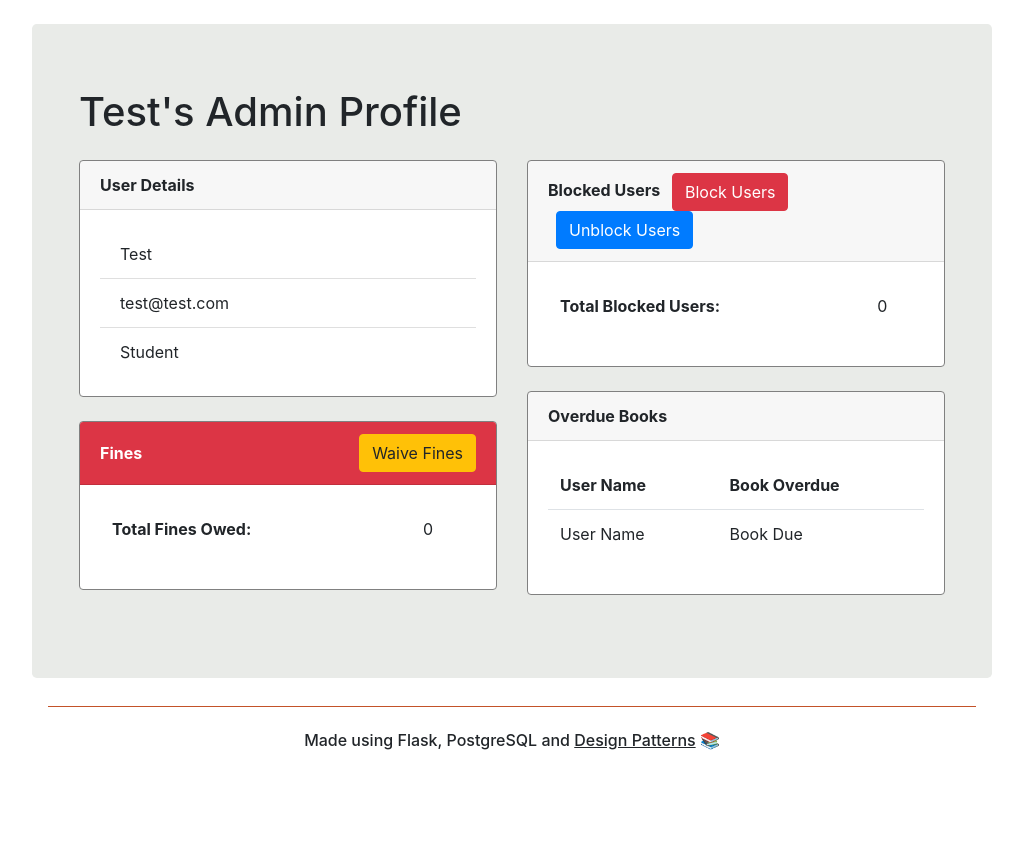
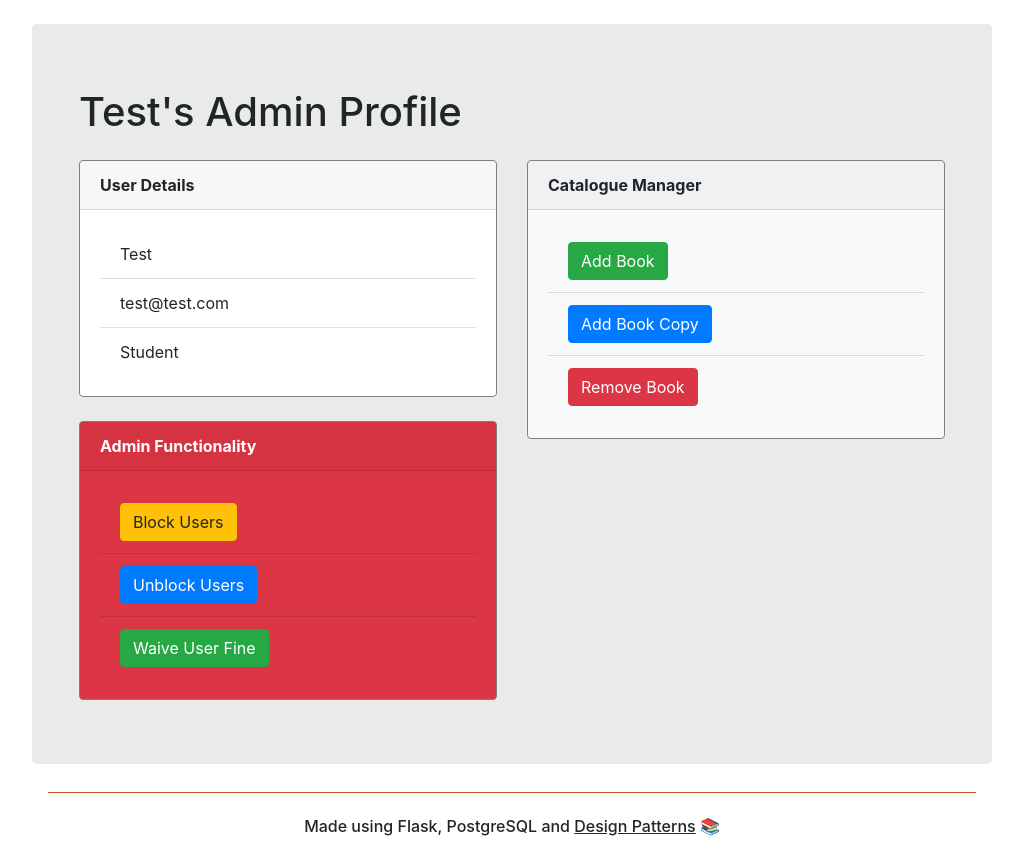
Before and after one commit to Dawid33/CS4125, a Flask app: template templates/user_profile/admin_profile.html in a window 1280 px wide. Shown: the part 64-924 px from the top of the page, without its empty margins (128-1151 px from the left). Before the commit the page ends 814 px from the top, so only its background shows below. Run offline with Flask 3, Linux system fonts and the light colour scheme; the template is opened without the code that fills it: values that come from a table or form of the project are taken from there, others are empty.

Commit message:
Updated Admin Profile

```diff
--- a/models/database_manager/db_manager.py
+++ b/models/database_manager/db_manager.py
@@ -80,8 +80,3 @@ class DBManager:
 
         # Execute the query and return the results
         return query.all()
-
-    # Query the database to get a users admin id
-    def get_admin_id(self, is_admin):
-        user = User.query.filter_by(is_admin=is_admin).first()
-        return user
--- a/templates/user_profile/admin_profile.html
+++ b/templates/user_profile/admin_profile.html
@@ -30,60 +30,42 @@
                     </div>
                 </div>
 
-                <div class="card mb-4">
-                    <div class="d-flex justify-content-between align-items-center card-header bg-danger text-white font-weight-bold">
-                        <span>Fines</span>
-                        <button class="btn btn-warning ml-2" onclick="waive_fine()">Waive Fines</button>
+                <div class="card bg-danger text-white">
+                    <div class="card-header font-weight-bold">
+                        Admin Functionality
                     </div>
                     <div class="card-body">
-                        <table class="table table-no-border">
-                            <thead>
-                                <tr>
-                                    <th>Total Fines Owed:</th>
-                                    <th class="font-weight-normal">0</th>
-                                </tr>
-                            </thead>
-                        </table>
+                        <ul class="list-group list-group-flush">
+                            <li class="list-group-item bg-danger">
+                                <button class="btn btn-warning" onclick="block_user()">Block Users</button>
+                            </li>
+                            <li class="list-group-item bg-danger">
+                                <button class="btn btn-primary" onclick="unblock_user()">Unblock Users</button>
+                            </li>
+                            <li class="list-group-item bg-danger">
+                                <button class="btn btn-success" onclick="waive_user_fine()">Waive User Fine</button>
+                            </li>
+                        </ul>
                     </div>
                 </div>
             </div>
             <div class="col-md-6">
-                <div class="card">
+                <div class="card mb-4 bg-light">
                     <div class="card-header font-weight-bold">
-                        Blocked Users
-                        <button class="btn btn-danger ml-2" onclick="block_library_member()">Block Users</button>
-                        <button class="btn btn-primary ml-2" onclick="unblock_library_member()">Unblock Users</button>
+                        <span>Catalogue Manager</span>
                     </div>
                     <div class="card-body">
-                        <table class="table table-no-border">
-                            <thead>
-                                <tr>
-                                    <th>Total Blocked Users:</th>
-                                    <th class="font-weight-normal">0</th>
-                                </tr>
-                            </thead>
-                        </table>
-                    </div>
-                </div>
-                <div class="card mt-4">
-                    <div class="d-flex justify-content-between align-items-center card-header font-weight-bold">
-                        <span>Overdue Books</span>
-                    </div>
-                    <div class="card-body">
-                        <table class="table table-no-border">
-                            <thead>
-                                <tr>
-                                    <th>User Name</th>
-                                    <th>Book Overdue</th>
-                                </tr>
-                            </thead>
-                            <tbody>
-                                <tr>
-                                    <td>User Name</td>
-                                    <td>Book Due</td>
-                                </tr>
-                            </tbody>
-                        </table>
+                        <ul class="list-group list-group-flush">
+                            <li class="list-group-item bg-light">
+                                <button class="btn btn-success" onclick="add_book()">Add Book</button>
+                            </li>
+                            <li class="list-group-item bg-light">
+                                <button class="btn btn-primary" onclick="add_book_item()">Add Book Copy</button>
+                            </li>
+                            <li class="list-group-item bg-light">
+                                <button class="btn btn-danger" onclick="remove_book()">Remove Book</button>
+                            </li>
+                        </ul>
                     </div>
                 </div>
             </div>
```
Also changed, not shown: models/users/user.py (+4 -4 lines), src/authentication.py (+3 -4 lines), src/user_profile.py (+10 -14 lines), instance/cs4125_database.db.
